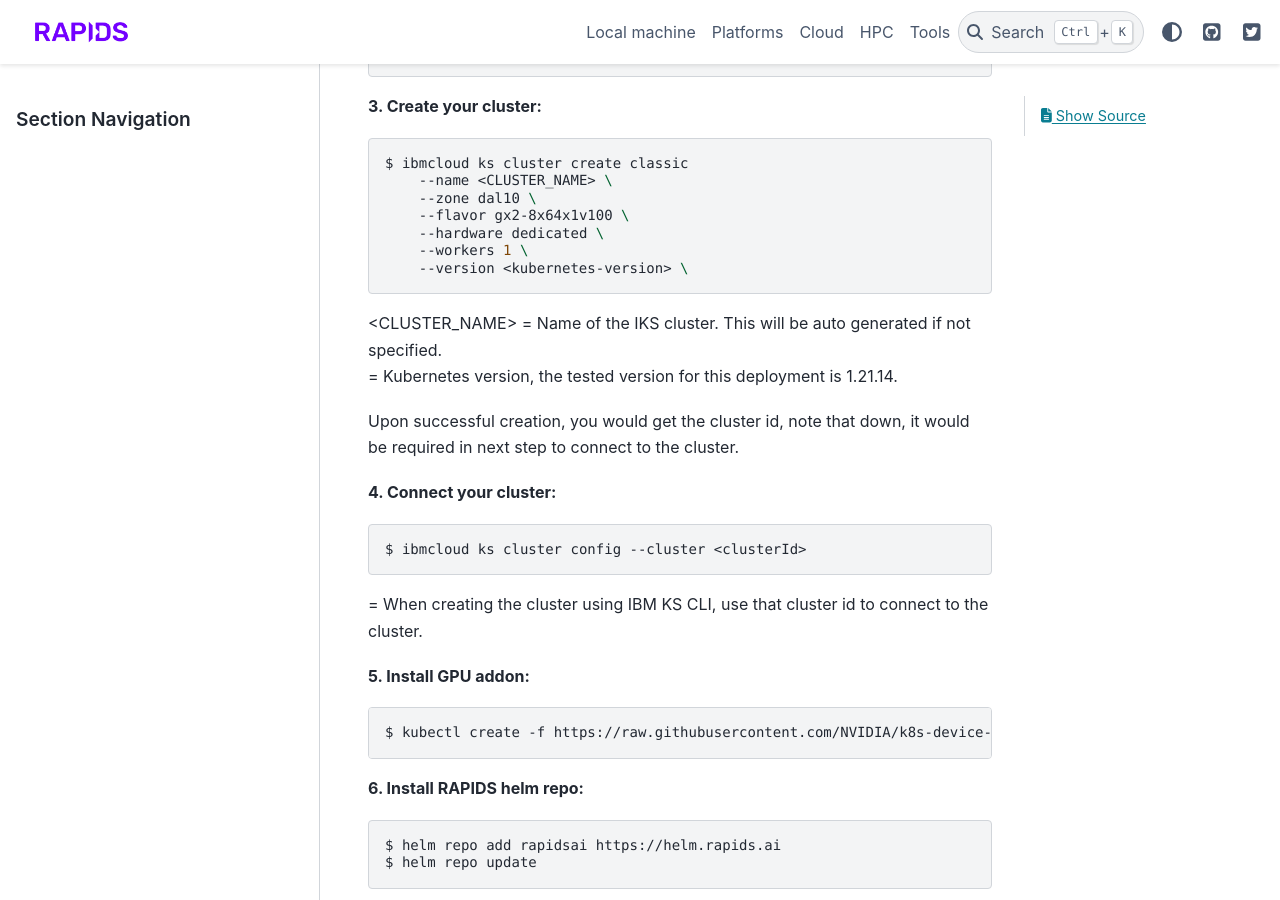
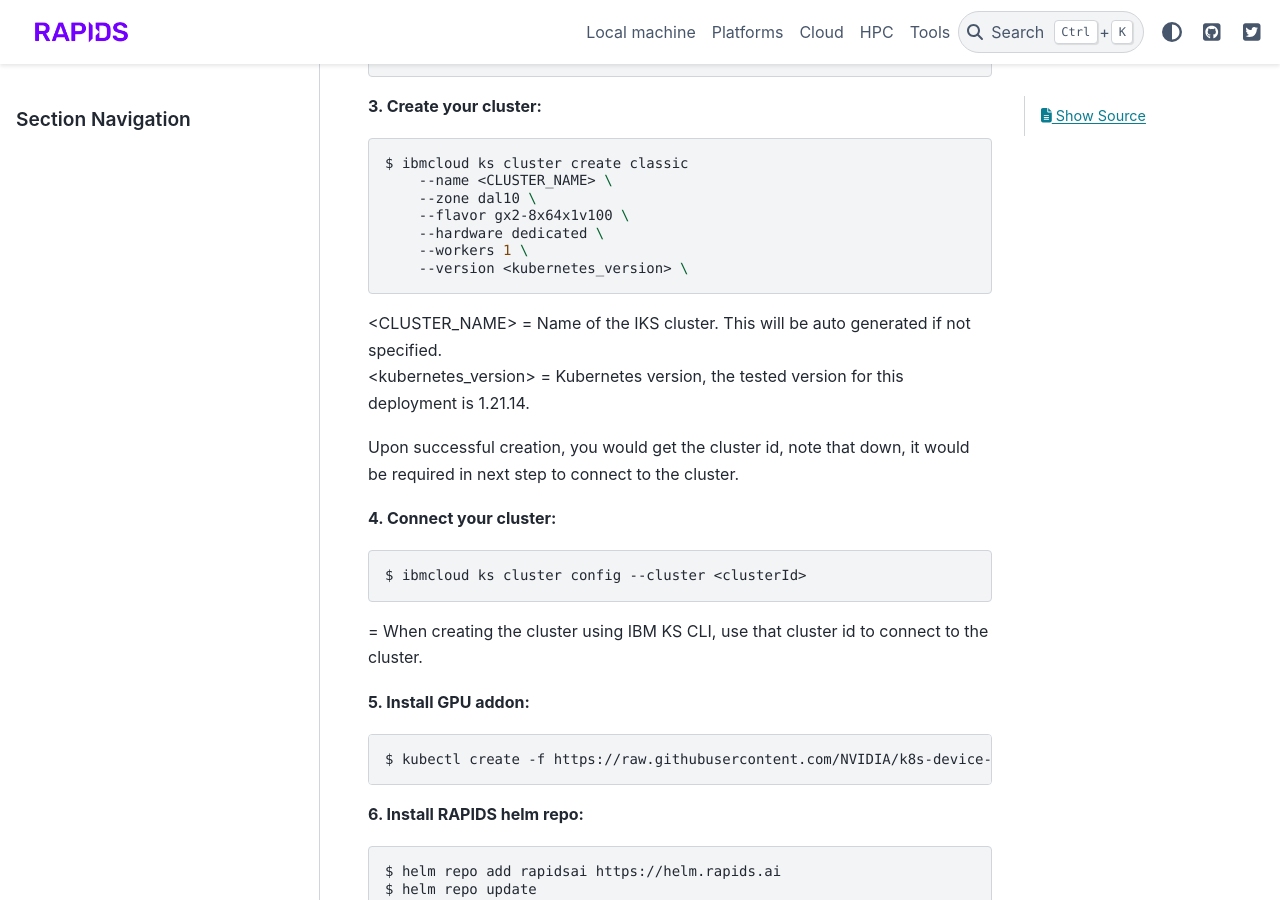
Before and after one commit to rapidsai/deployment, a Sphinx documentation site: the page built from source/cloud/IBM/iks.md, in a window 1280 px wide and 900 px high, scrolled down 371 px. Built offline with Sphinx 7.4.7 and the PyData theme 0.15.4, drawn with Linux system fonts in a browser that asks for light colours; pages that are not in the unit, such as notebooks, are missing from menus.

Commit message:
Update iks.md

````diff
--- a/source/cloud/IBM/iks.md
+++ b/source/cloud/IBM/iks.md
@@ -19,11 +19,11 @@ $ ibmcloud ks cluster create classic
     --flavor gx2-8x64x1v100 \
     --hardware dedicated \
     --workers 1 \
-    --version <kubernetes-version> \
+    --version <kubernetes_version> \
 ```
 
 <CLUSTER_NAME> = Name of the IKS cluster. This will be auto generated if not specified. <br>
-<kubernetes-version> = Kubernetes version, the tested version for this deployment is 1.21.14. <br>
+<kubernetes_version> = Kubernetes version, the tested version for this deployment is 1.21.14. <br>
 
 Upon successful creation, you would get the cluster id, note that down, it would be required in next step to connect to the cluster.
 
````
